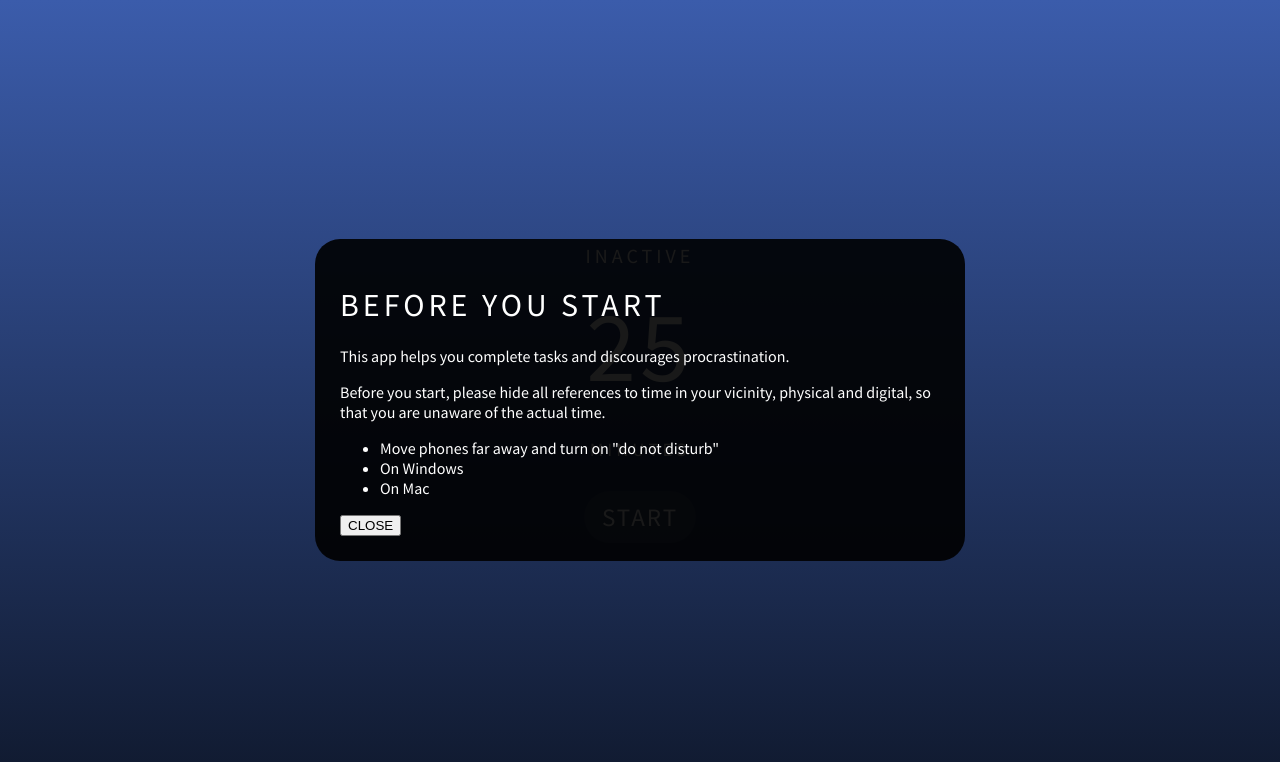
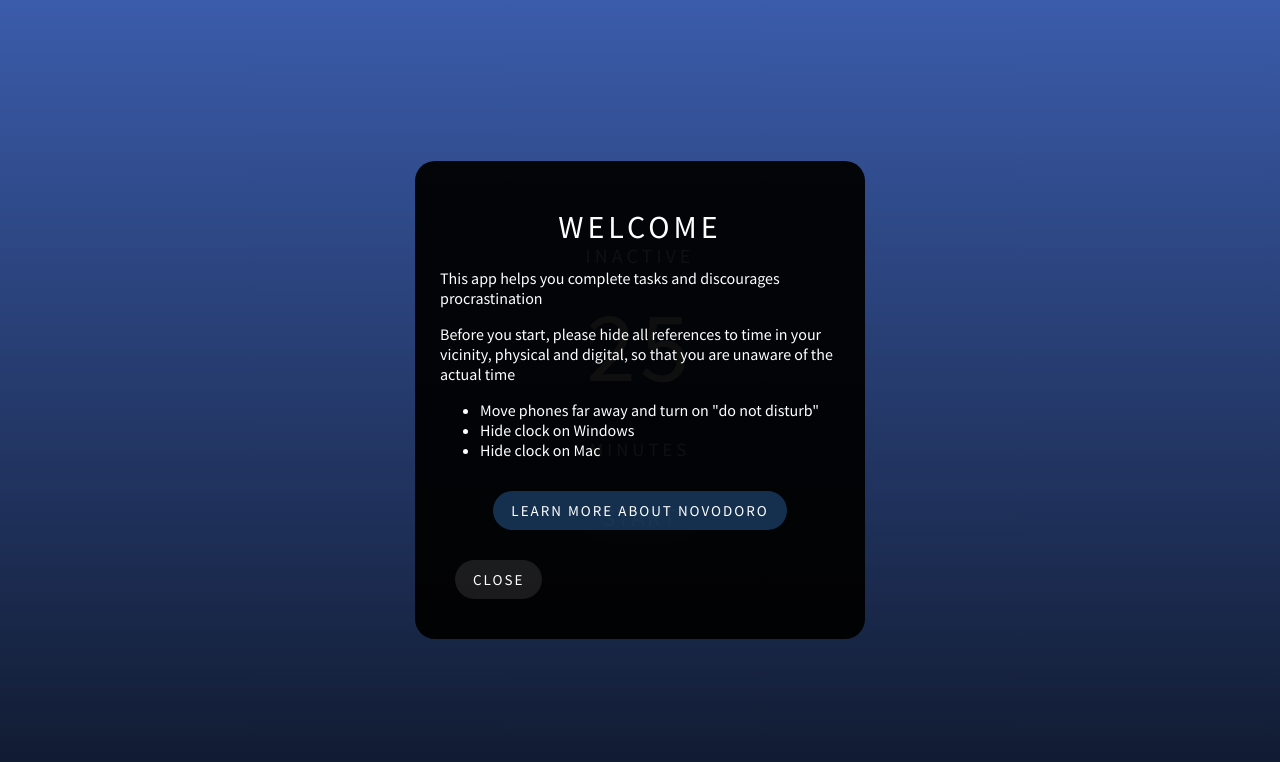
Before and after one commit to KPar/novodoro-client, a React (Create React App) app: page / in a window 1280 px wide. Shown: the top 762 px of the page. Built offline with nearby package versions, Linux system fonts and the light colour scheme; no server answers.

Commit message:
Added "Learn About Novodoro" toggle and content

```diff
--- a/src/components/PopUp.tsx
+++ b/src/components/PopUp.tsx
@@ -2,26 +2,39 @@ import { useState } from "react"
 
 function PopUp() {
   const [isPopUpVisible, setIsPopUpVisible] = useState(true);
-  const [isDropdownToggled, setIsDropdownToggled] = useState(false);
+  const [isAboutToggled, setIsAboutToggled] = useState(false);
+
+  const onToggleClicked = () => {
+    setIsAboutToggled(!isAboutToggled);
+  }
 
   return (
     <div id="PopUp_wrapper">
       <div id="PopUp_container">
-        <h1>BEFORE YOU START</h1>
-        <p>This app helps you complete tasks and discourages procrastination.</p>
-        <div>
+        <h1 style={{textAlign:"center"}}>WELCOME</h1>
+        <p>This app helps you complete tasks and discourages procrastination</p>
 
-        </div>
         <p>
           Before you start, please hide all references to time in your vicinity,
-          physical and digital, so that you are unaware of the actual time.
+          physical and digital, so that you are unaware of the actual time
         </p>
         <ul>
           <li>Move phones far away and turn on "do not disturb"</li>
-          <li>On Windows</li>
-          <li>On Mac</li>
+          <li>Hide clock on Windows</li>
+          <li>Hide clock on Mac</li>
         </ul>
-        <button>CLOSE</button>
+        <div id="PopUp_toggleAbout" >
+          <button id="PopUp_toggleAboutButton" style={{display: isAboutToggled? "none":"block"}} onClick={onToggleClicked}>
+            LEARN MORE ABOUT NOVODORO
+          </button>
+          <p id="PopUp_toggleAboutContent" style={{display: isAboutToggled? "block":"none"}}>
+            Novodoro follows a Pomodoro structure but consistently changes the
+            rate of time as the clock ticks. You will never know if the timer
+            will end early, on time, or late. Such unpredictability keeps you
+            on edge to finish your task and deters procrastination
+          </p>
+        </div>
+        <button id="PopUp_closeButton">CLOSE</button>
       </div>
     </div>
   )
--- a/src/index.css
+++ b/src/index.css
@@ -7,6 +7,7 @@ body {
     margin:0 auto;
     font-weight: 400;
     font-family: "Source Sans Pro", sans-serif;
+
 }
 
 #App_timerContainer {
@@ -20,6 +21,10 @@ h1,h3 {
     font-weight: 400;
     letter-spacing: 4px;
     cursor:default;
+    user-select: none;
+}
+
+p,li {
     user-select: none;
 }
 
@@ -44,10 +49,82 @@ h1,h3 {
 }
 
 #PopUp_container {
-    background-color: rgba(0, 0, 0, 0.901);
-    border-radius: 25px;
+    background-color: rgba(0, 0, 0, 0.94);
+    border-radius: 20px;
     padding: 25px;
-    max-width: 600px;
+    margin: 25px;
+    max-width: 400px;
+}
+
+#PopUp_toggleAbout {
+    display: grid;
+    place-items: center;
+}
+
+#PopUp_toggleAboutContent {
+    background-color: rgba(30, 73, 116, 0.656);
+    border-radius: 15px;
+    padding: 15px;
+    letter-spacing: 0.7px;
+    color: rgb(240, 240, 240);
+}
+
+#PopUp_toggleAboutButton {
+    font-weight: 400;
+    font-family: "Source Sans Pro", sans-serif;
+    font-size: 15px;
+    padding: 10px 18px 10px 18px;
+    margin: 15px;
+    letter-spacing: 2px;
+    background-color: rgba(30, 73, 116, 0.656);
+    color: white;
+    border: 0px solid rgb(255, 255, 255);
+    border-radius: 35px;
+    transition: transform 1s;
+}
+
+#PopUp_toggleAboutButton:hover {
+    cursor: pointer;
+    font-weight: 400;
+    font-family: "Source Sans Pro", sans-serif;
+    font-size: 15px;
+    padding: 10px 18px 10px 18px;
+    margin: 15px;
+    letter-spacing: 2px;
+    background-color: rgba(51, 115, 179, 0.656);
+    color: white;
+    border: 0px solid rgb(255, 255, 255);
+    border-radius: 35px;
+    transform: scale(110%);
+}
+
+#PopUp_closeButton {
+    font-weight: 400;
+    font-family: "Source Sans Pro", sans-serif;
+    font-size: 15px;
+    padding: 10px 18px 10px 18px;
+    margin: 15px;
+    letter-spacing: 2px;
+    background-color: #dddddd1d;
+    color: white;
+    border: 0px solid rgb(255, 255, 255);
+    border-radius: 35px;
+    transition: transform 1s;
+}
+
+#PopUp_closeButton:hover {
+    cursor: pointer;
+    font-weight: 400;
+    font-family: "Source Sans Pro", sans-serif;
+    font-size: 15px;
+    padding: 10px 18px 10px 18px;
+    margin: 15px;
+    letter-spacing: 2px;
+    background-color: #dddddd3d;
+    color: white;
+    border: 0px solid rgb(255, 255, 255);
+    border-radius: 35px;
+    transform: scale(110%);
 }
 
 /* TimerDisplay */
```
